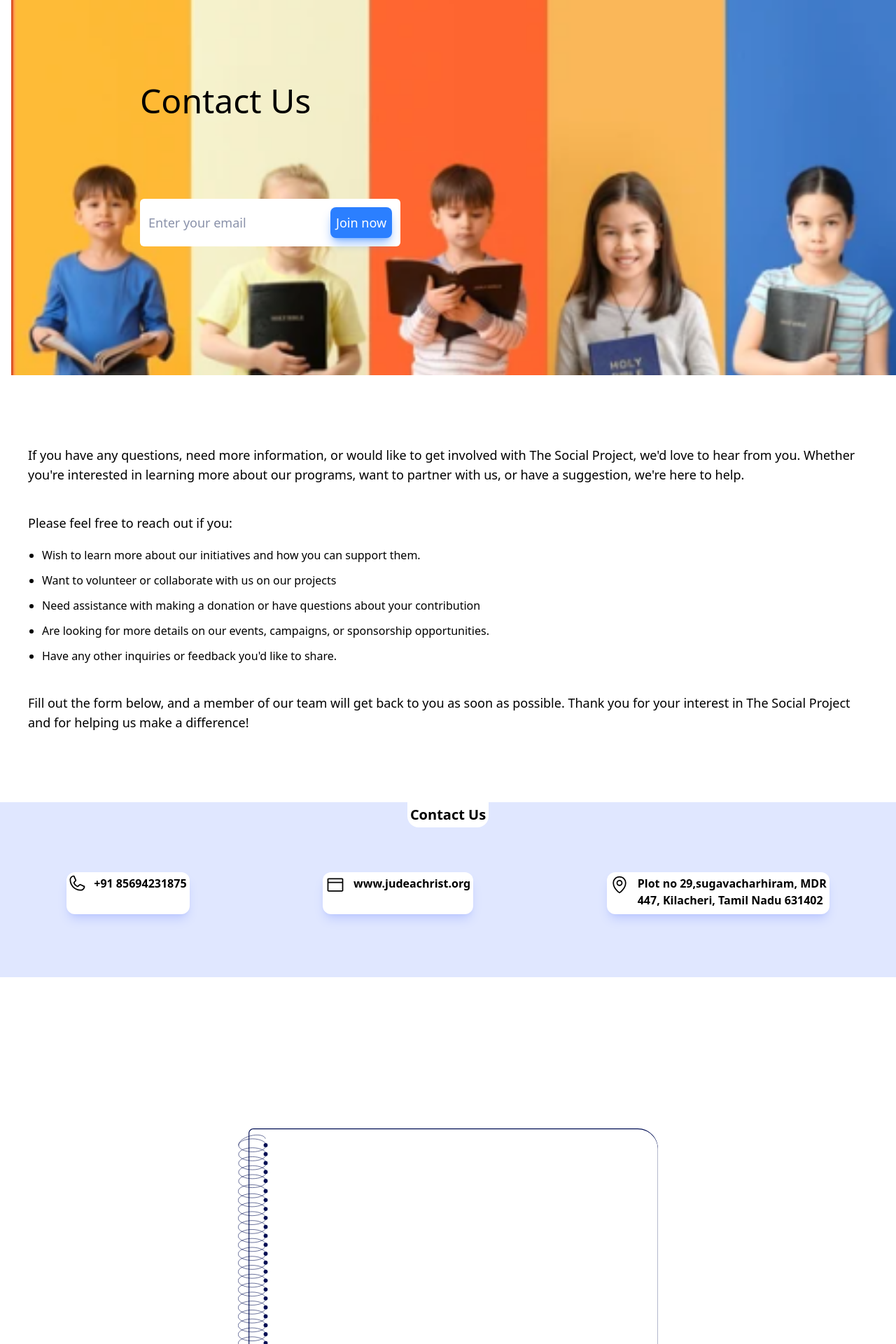
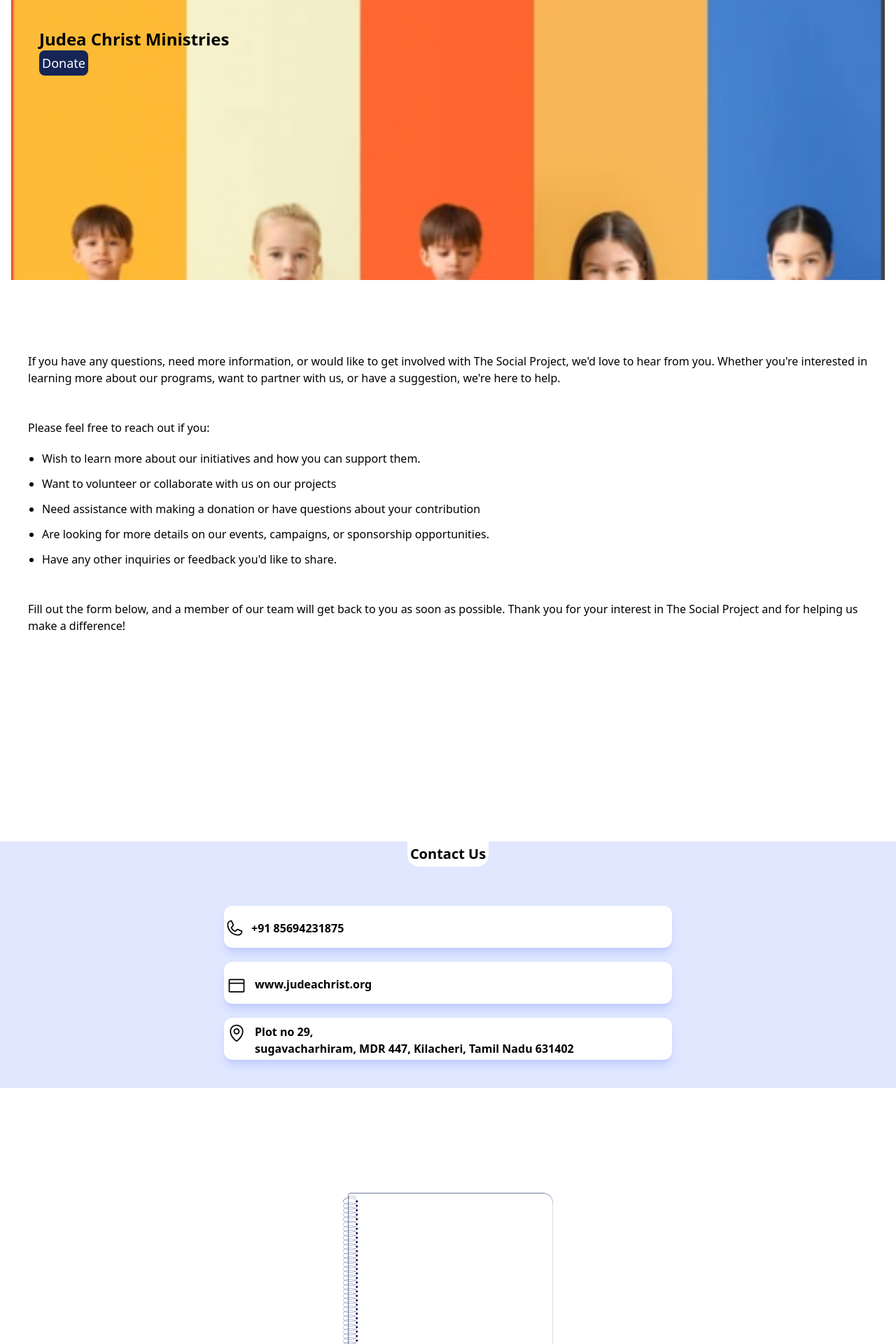
Before and after one commit to vincy-vince/JCM-non_profitable_trustee, a React (Vite) app: page /contact in a window 1280 px wide. Shown: the part 80-2000 px from the top of the page at 70% size. Built offline with nearby package versions, Linux system fonts and the light colour scheme.

Commit message:
good morning!

```diff
--- a/index.css
+++ b/index.css
@@ -5,6 +5,7 @@ body {
   padding: 0;
   margin: 0;
   /* overflow: hidden; */
+  scroll-behavior: smooth;
 }
 
 body:hover {
--- a/src/Pages/Contact.jsx
+++ b/src/Pages/Contact.jsx
@@ -6,30 +6,25 @@ const Contact = () => {
   return (
     <div>
       <MenuBar />
-      <div className="bg-[url(public/background-JCM.png)] h-[600px] p-46 w-full bg-cover bg-no-repeat mt-4 mx-4 flex flex-col justify-between gap-20">
-        <h1 className="text-5xl text-bold">Contact Us</h1>
-        <div className="w-max bg-white text-blue-950 p-3 border-none rounded-md text-lg inline-block">
-          <input
-            type="email"
-            name="email"
-            id="email"
-            placeholder="Enter your email"
-          />
-          <button className="text-white border-none shadow-lg shadow-blue-500/50 p-2 rounded-lg bg-blue-500">
-            Join now
-          </button>
-        </div>
+      <div className=" bg-[url(public/background-JCM.png)]  h-[400px]  p-10  w-auto  bg-cover  bg-no-repeat  mt-20  mx-4 ">
+        <h1 className=" text-2xl  font-extrabold">Judea Christ Ministries</h1>
+        <button className=" bg-red-600  text-white  p-1  border-none  rounded-md  text-sm  mt-5  hidden">
+          Register Now
+        </button>
+        <button className=" p-1  bg-blue-950  text-white  border-none  rounded-lg  text-lg">
+          Donate
+        </button>
       </div>
 
-      <div className="flex flex-col justify-around gap- w-[auto] h-[450px] mx-10 mt-20">
-        <div className="text-lg">
+      <div className="flex flex-col justify-around gap- w-[auto] h-[450px] mx-10 mt-10 md: mt-20">
+        <div className="text-md">
           If you have any questions, need more information, or would like to get
           involved with The Social Project, we'd love to hear from you. Whether
           you're interested in learning more about our programs, want to partner
           with us, or have a suggestion, we're here to help.
         </div>
         <div className="flex flex-col gap-5">
-          <div className="text-lg ">Please feel free to reach out if you:</div>
+          <div className="text-md ">Please feel free to reach out if you:</div>
           <ul className="list-disc ml-5 flex flex-col gap-3">
             <li>
               Wish to learn more about our initiatives and how you can support
@@ -47,24 +42,21 @@ const Contact = () => {
             <li>Have any other inquiries or feedback you'd like to share.</li>
           </ul>
         </div>
-        <div className="text-lg">
+        <div className="text-md">
           Fill out the form below, and a member of our team will get back to you
           as soon as possible. Thank you for your interest in The Social Project
           and for helping us make a difference!
         </div>
       </div>
 
-      <div className="mt-20 bg-indigo-100 h-[250px]">
-        <div
-          className="text-center
-      "
-        >
+      <div className="mt-68 md: mt-16 bg-indigo-100 h-[max] ">
+        <div className="text-center">
           <button className="font-bold text-xl bg-white p-1 rounded-b-2xl">
             Contact Us
           </button>
         </div>
-        <div className="flex flex-row w-auto justify-around items-center mt-16">
-          <div className="flex flex-row gap-3 font-bold  bg-white p-1 rounded-xl w-[400] min-w-[400] h-[60px] shadow-lg shadow-indigo-300/50">
+        <div className="flex flex-col w-auto justify-around items-center mt-14 gap-5 pb-10">
+          <div className="flex flex-row gap-3 font-bold  bg-white p-1 pt-5 rounded-xl w-1/2 h-[60px] shadow-lg shadow-indigo-300/50">
             <div>
               <svg
                 width="23"
@@ -81,7 +73,7 @@ const Contact = () => {
             </div>
             <div>+91 85694231875</div>
           </div>
-          <div className="flex flex-row gap-3 font-bold  bg-white p-1 rounded-xl w-[400] min-w-[400] h-[60px] shadow-lg shadow-indigo-300/50">
+          <div className="flex flex-row gap-3 font-bold  bg-white p-1 pt-5 rounded-xl w-1/2 h-[60px] shadow-lg shadow-indigo-300/50">
             <svg
               width="28"
               height="28"
@@ -96,7 +88,7 @@ const Contact = () => {
             </svg>
             <div>www.judeachrist.org</div>
           </div>
-          <div className="flex flex-row gap-3 font-bold  bg-white p-1 rounded-xl w-[auto] min-w-[400] h-[60px] shadow-lg shadow-indigo-300/50 ">
+          <div className="flex flex-row gap-3 font-bold  bg-white p-1 pt-2 rounded-xl w-1/2  h-[max] shadow-lg shadow-indigo-300/50 ">
             <svg
               width="28"
               height="28"
@@ -110,8 +102,9 @@ const Contact = () => {
               />
             </svg>
             <div className="text-justify">
-              Plot no 29,sugavacharhiram, MDR <br /> 447, Kilacheri, Tamil Nadu
-              631402
+              Plot no 29,
+              <br />
+              sugavacharhiram, MDR 447, Kilacheri, Tamil Nadu 631402
             </div>
           </div>
         </div>
@@ -119,9 +112,9 @@ const Contact = () => {
 
       <div>
         <svg
-          className="mx-auto relative"
-          width="600"
-          height="1031"
+          className="mx-auto"
+          width="300"
+          height="600"
           viewBox="0 0 1033 1031"
           fill="none"
           xmlns="http://www.w3.org/2000/svg"
--- a/src/Pages/JCMpage.jsx
+++ b/src/Pages/JCMpage.jsx
@@ -13,16 +13,16 @@ const JCMpage = () => {
   return (
     <div>
       <MenuBar />
-      <div className="xs: bg-[url(public/background-JCM.png)] xs: h-[400px] xs: p-10 xs: w-auto xs: bg-cover xs: bg-no-repeat xs: mt-20 xs: mx-4 ">
-        <h1 className="xs: text-2xl xs: font-extrabold">Judea Christ Ministries</h1>
-        <button className="xs: bg-red-600 xs: text-white xs: p-1 xs: border-none xs: rounded-md xs: text-sm xs: mt-5 xs: hidden">
+      <div className=" bg-[url(public/background-JCM.png)]  h-[400px]  p-10  w-auto  bg-cover  bg-no-repeat  mt-20  mx-4 ">
+        <h1 className=" text-2xl  font-extrabold">Judea Christ Ministries</h1>
+        <button className=" bg-red-600  text-white  p-1  border-none  rounded-md  text-sm  mt-5  hidden">
           Register Now
         </button>
-        <button className="xs: p-1 xs: bg-blue-950 xs: text-white xs: border-none xs: rounded-lg xs: text-lg">
-        Donate
-      </button>
+        <button className=" p-1  bg-blue-950  text-white  border-none  rounded-lg  text-lg">
+          Donate
+        </button>
       </div>
-      <p className="xs: text-center xs: text-md xs: font-semibold xs: p-5">
+      <p className=" text-center  text-md  font-semibold  p-5">
         Lorem ipsum dolor sit amet consectetur adipisicing elit. Unde magni
         nulla harum nesciunt a nihil laborum eum ipsam quasi fugiat. Voluptatum,
         nam. Ratione, ullam quam animi dolorum modi est accusamus! Lorem ipsum
@@ -33,9 +33,13 @@ const JCMpage = () => {
         nihil laborum eum ipsam quasi fugiat. Voluptatum, nam. Ratione, ullam
         quam animi dolorum modi est accusamus!
       </p>
-      <div className="xs: mt-4 xs: flex xs: flex-col xs: justify-evenly xs: items-center xs: p-5 xs: mb-10 xs: gap-10">
-        <img className="xs: w-auto xs: h-lg xs: mx-5" src="public/sec-2.png" alt="" />
-        <div className="xs: w-auto xs: text-md xs: text-justify">
+      <div className=" mt-4  flex  flex-col  justify-evenly  items-center  p-5  mb-10  gap-10">
+        <img
+          className="w-auto md: w-[20%] h-lg mx-5 "
+          src="public/sec-2.png"
+          alt=""
+        />
+        <div className=" w-auto  text-md  text-justify">
           Lorem ipsum, dolor sit amet consectetur adipisicing elit. Porro
           perferendis quasi eius, distinctio totam vitae fugit suscipit
           accusantium. Illum esse voluptas rem excepturi enim ducimus voluptates
@@ -51,7 +55,7 @@ const JCMpage = () => {
           ipsam, quos dolorem?
         </div>
       </div>
-      <div className="xs: text-lg xs: font-semibold xs: text-justify xs: flex xs: flex-col xs: gap-5 xs: mx-5">
+      <div className=" text-lg  font-semibold  text-justify  flex  flex-col  gap-5  mx-5">
         <p>
           Lorem ipsum dolor sit, amet consectetur adipisicing elit. Mollitia,
           fugiat possimus fuga delectus ut tempora, minus nobis dolorem est
--- a/src/components/MenuBar.jsx
+++ b/src/components/MenuBar.jsx
@@ -2,12 +2,12 @@ import React, { useState } from "react";
 import { Link } from "react-router-dom";
 const MenuBar = () => {
   const [toggle, setToggle] = useState(false);
-  const [menu, setMenu] = useState();
+  let [menu, setMenu] = useState(false);
   function showToggle() {
     const Ministries = document.getElementById("ministries");
 
     Ministries.style.display = "block";
-    if (!toggle) {
+    if (!toggle === false) {
       Ministries.style.display = "none";
     }
   }
@@ -16,6 +16,8 @@ const MenuBar = () => {
     const Navbar = document.getElementById("nav");
 
     menuBar.style.display = "block";
+    menubar.style.left = "0%";
+    menubar.style.transition = "all 2s";
     Navbar.style.display = "flex";
     menu = false;
   }
@@ -79,7 +81,11 @@ const MenuBar = () => {
 
         {/* for mobile design => XS size (370px)*/}
 
-        <div id="MenuBar-div" className="hidden bg-white fixed top-0 w-full h-full transition-[left] duration-3000 ease-in-out delay-0 z-10">
+        <div
+          id="MenuBar-div"
+          className="hidden bg-white fixed top-0 w-full h-full transition-left duration-300 ease-linear left-[-1%] delay-0 z-1000"
+        >
+          <div className="flex justify-between mx-5 mt-10">
             <div>
               <svg
                 onClick={() => closeMenu(!menu)}
@@ -97,35 +103,56 @@ const MenuBar = () => {
                 />
               </svg>
             </div>
+            <div>LOGO</div>
+          </div>
 
           <ul
             id="nav"
-            className=" w-full flex-col  items-left text-center  gap-3 justify-around bg-white p-10 border-none rounded-md "
+            className="ml-4 w-full flex-col items-left text-left gap-3 justify-around bg-white p-10 border-none rounded-md  "
           >
-            <li className=" p-2 list-none border-1 rounded-md">
+            <li className=" p-2 list-none border-l-2 border-blue-900 rounded-md mb-2">
               <Link to="/">Home</Link>
             </li>
-            <li className=" p-2 list-none border-1 rounded-md">
+            <li className=" p-2 list-none border-l-2 border-blue-900 rounded-md mb-2">
               <Link to="/contact">Contact</Link>
             </li>
-            <div className=" flex flex-col">
-              <li
-                onClick={() => showToggle(setToggle(!toggle))}
-                className=" p-2 list-none border-1 rounded-md"
-              >
+            <div className=" flex flex-col ">
+              <div className="flex items-center">
+                <li className=" p-2 list-none border-l-2 border-blue-900 rounded-md mb-2">
                   Our Ministries
                 </li>
+                <svg
+                  onClick={() => showToggle(setToggle(!toggle))}
+                  xmlns="http://www.w3.org/2000/svg"
+                  fill="none"
+                  viewBox="0 0 24 24"
+                  strokeWidth="1.5"
+                  stroke="currentColor"
+                  className="size-4"
+                >
+                  <path
+                    strokeLinecap="round"
+                    strokeLinejoin="round"
+                    d="m19.5 8.25-7.5 7.5-7.5-7.5"
+                  />
+                </svg>
+              </div>
+
               <div id="ministries" className="hidden text-left mt-2">
-                <div className="shadow-md mt-2">
+                <div className="shadow-md mt-2 w-[120px] ml-4">
                   <Link to="/biblecollege">Bible College</Link>
                 </div>
-                <div className="shadow-md mt-2">
+                <div className="shadow-md mt-2 w-[120px] ml-4">
                   <Link to="/cbs">CBS</Link>
                 </div>
-                <div className="shadow-md mt-2">
+                <div className="shadow-md mt-2 w-[120px] ml-4">
                   <Link to="/womensministry">Womens Ministry</Link>
                 </div>
               </div>
+
+              <button className="w-max px-3 py-2 bg-blue-950 text-white border-none rounded-lg text-lg mt-10">
+                Donate
+              </button>
             </div>
           </ul>
         </div>
--- a/src/components/Quote.jsx
+++ b/src/components/Quote.jsx
@@ -2,7 +2,7 @@ import React from "react";
 
 const Quote = () => {
   return (
-    <div className="xs: w-auto xs: bg-gray-200 xs: h-96 xs: text-center xs: pt-28 xs: font-semibold xs: text-2xl xs: mx-10 xs: mt-30 xs: mb-30 xs: rounded-xl xs: shadow-lg xs: shadow-gray-500/50">
+    <div className=" w-auto bg-gray-200 h-96 text-center pt-28 font-semibold text-2xl mx-10 mt-30 mb-30 rounded-xl shadow-lg shadow-gray-500/50 md: pt-36">
       " The first time I walked into the church,
       <br /> I felt peace and i knew, i was Home "
     </div>
--- a/src/main.jsx
+++ b/src/main.jsx
@@ -7,8 +7,6 @@ createRoot(document.getElementById("root")).render(
     <App />
   </BrowserRouter>
 );
-
-// npm install -D tailwindcss postcss autoprefixer^C
 
 // HOME WORK
 
--- a/tailwind.config.js
+++ b/tailwind.config.js
@@ -14,6 +14,7 @@ module.exports = {
   theme: {
     screens: {
       xs: "370px", // => @media (min-width: 370px) { ... }
+      md: "640px", // => @media (min-width: 370px)
       tablet: "1024px", // => @media (min-width: 1024px) { ... }
       laptop: "1280px", // => @media (min-width: 1280px) { ... }
       "giant-screen": "1536px", // => @media (min-width: 1536px) { ... }
```
Also changed, not shown: src/components/Corousal.jsx (added, +24 -0 lines), src/components/Location.jsx (+4 -4 lines), src/components/OurMinistries.jsx (+6 -6 lines), src/components/Trustee.jsx (+42 -0 lines), src/components/Youtube.jsx (+7 -7 lines), 1 other file (tests, documents, lock files or other folders). Lines whose indentation alone changed are shown as unchanged.
